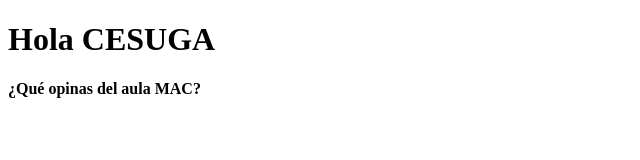
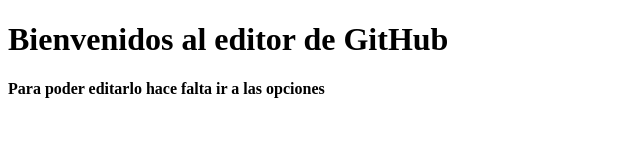
Before and after one commit to suarezrubini/testWeb-, a plain HTML site: page index.html in a window 1280 px wide. Shown: the whole page, without its empty margins (0-640 px from the left). Drawn offline with Linux system fonts and the light colour scheme.

Commit message:
Update HTML

```diff
--- a/index.html
+++ b/index.html
@@ -3,7 +3,7 @@
   <head>
   </head>
   <body>
-    <h1>	Hola CESUGA</h1>
-    <h4>¿Qué opinas del aula MAC?</h4>
+    <h1> Bienvenidos al editor de GitHub</h1>
+    <h4>Para poder editarlo hace falta ir a las opciones</h4>
   </body>
 </html>
```
